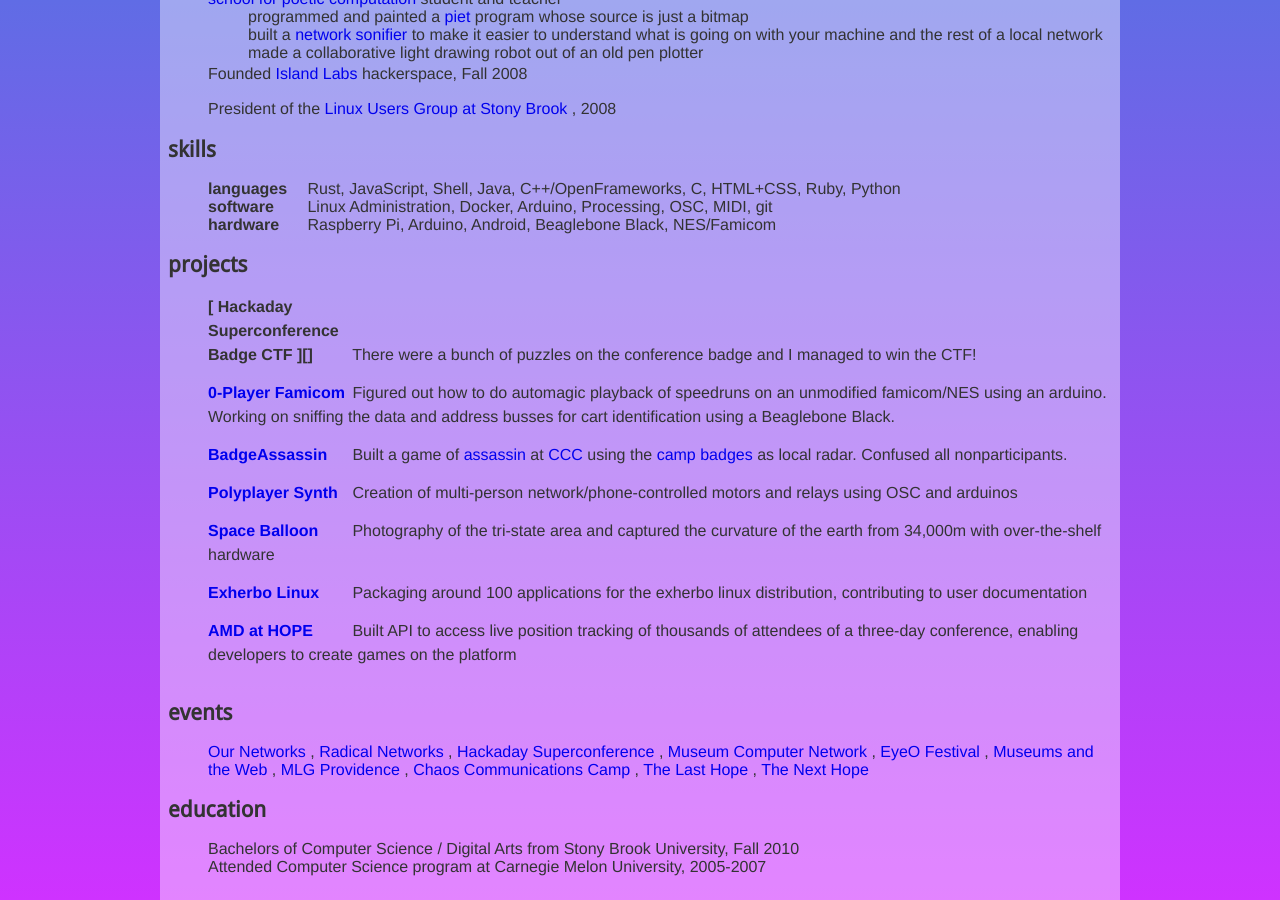
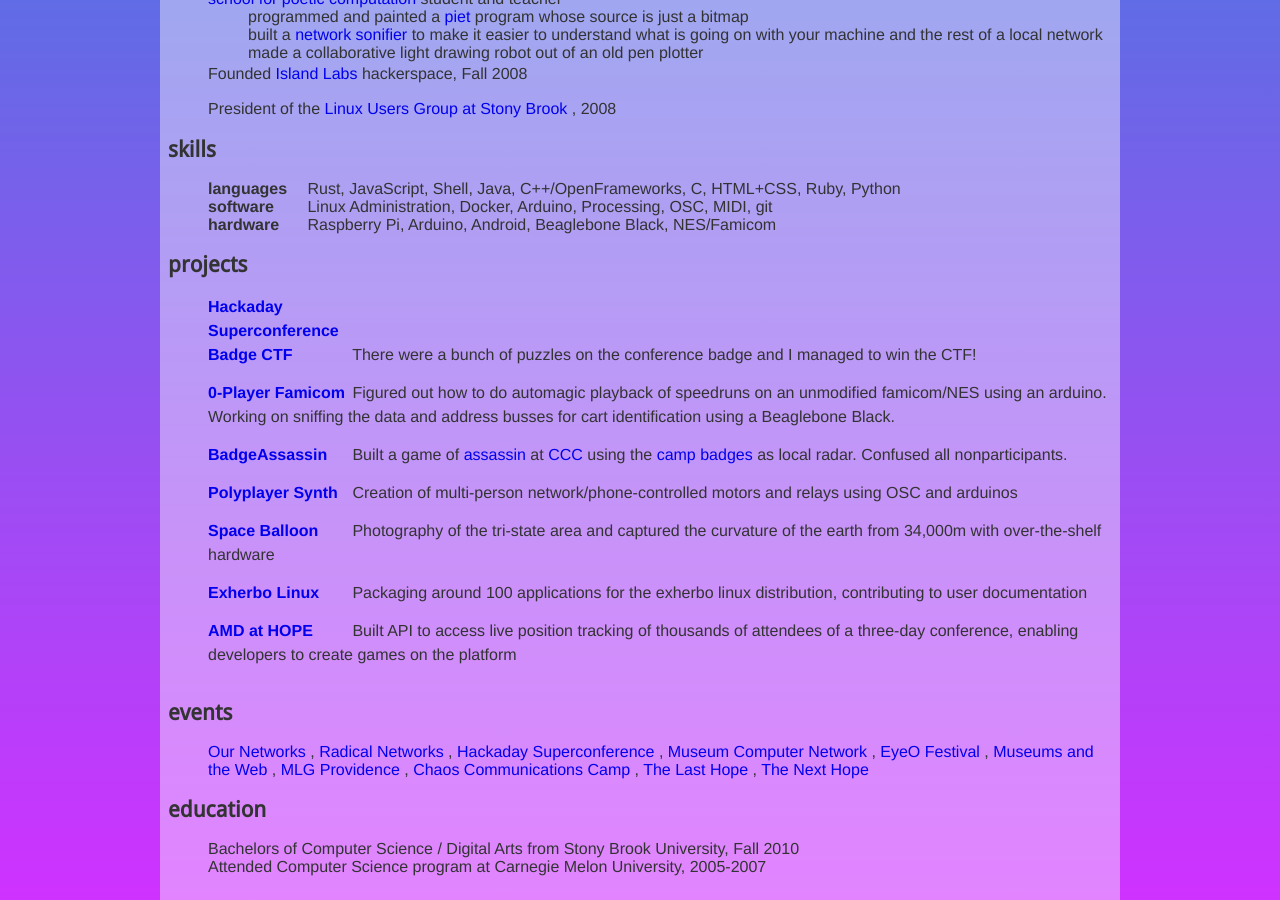
Before and after one commit to jedahan/jedahan.github.com, a Jekyll site: the page built from resume/index.md, in a window 1280 px wide and 900 px high, scrolled down 1792 px. Built offline with Jekyll 4.4.1, drawn with Linux system fonts in a browser that asks for light colours; our own code applies the rules of GitHub Pages for plain Markdown files; some of the changed lines change nothing that is shown.

Commit message:
add ctf link

```diff
--- a/resume/index.md
+++ b/resume/index.md
@@ -186,6 +186,7 @@
 [ Baculus ]: https://baculus.co
 [ NYC Resistor ]: https://nycresistor.org
 [ NYC Mesh ]: https://nycmesh.org
+[ Hackaday Superconference Badge CTF ]: https://hackaday.com/2016/11/16/solving-hackadays-crypto-challenge/#more-230676
 
 [ jonathan.is ]: http://jonathan.is
 [ github.com/jedahan ]: https://github.com/jedahan
```
